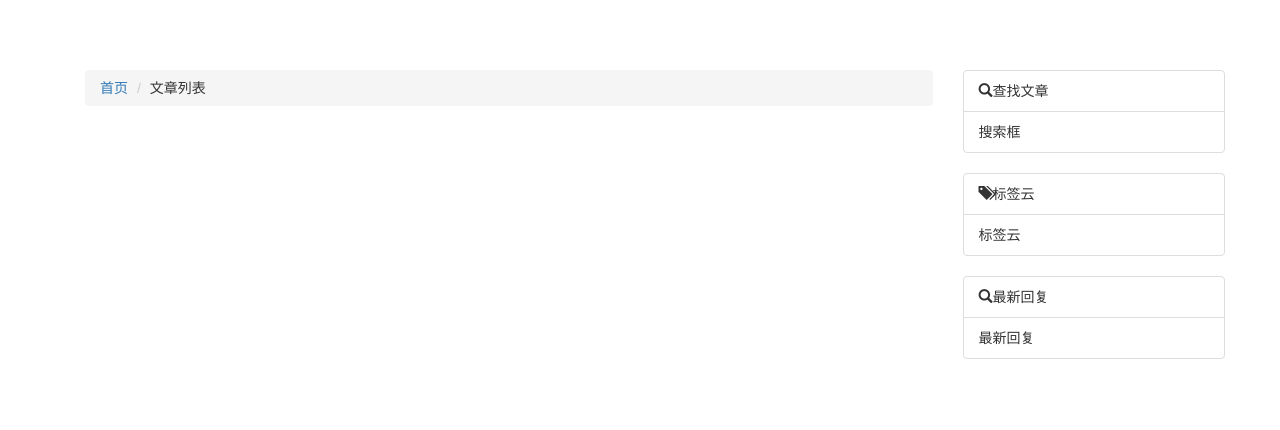
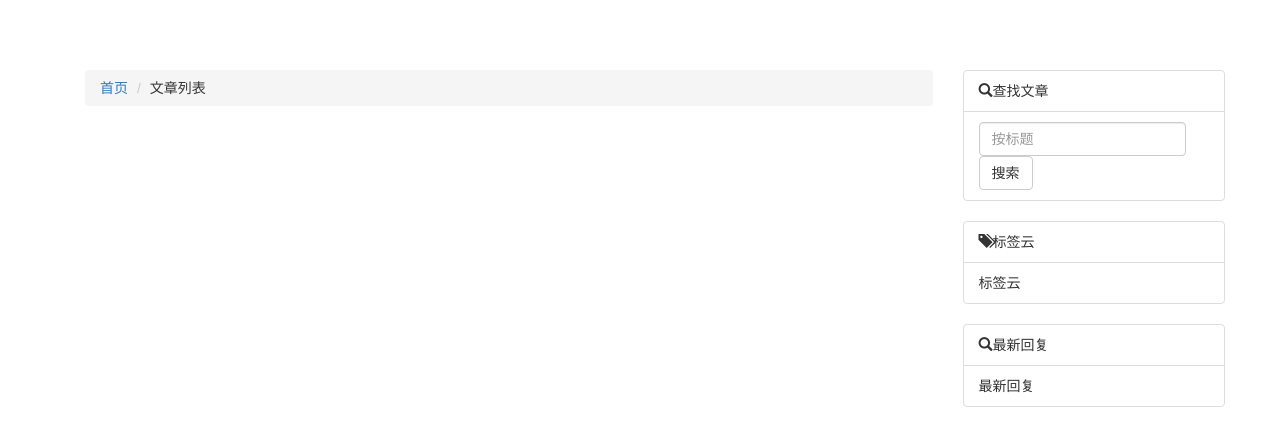
Before and after one commit to zhongyuwen/yii2, a PHP site: template frontend/views/post/index.php in a window 1280 px wide. Shown: the top 430 px of the page. Run offline with PHP 8.4, Linux system fonts and the light colour scheme; the template is opened without the code that fills it, so the values that code supplies are empty; some libraries are stand-ins or nearby versions.

Commit message:
完成前台页面搭建

```diff
--- a/common/models/Post.php
+++ b/common/models/Post.php
@@ -144,7 +144,7 @@ class Post extends \yii\db\ActiveRecord
         $links = array();
         foreach (Tag::string2array($this->tags) as $tag)
         {
-            $links[] = Html::a(Html::encode($tag), array('post/index', 'PostFrontSearch[tags]'=>$tag));
+            $links[] = Html::a(Html::encode($tag), array('post/index', 'PostSearch[tags]'=>$tag));
         }
         return $links;
     }
--- a/frontend/views/post/index.php
+++ b/frontend/views/post/index.php
@@ -28,7 +28,16 @@ use yii\widgets\ListView;
             <div class="searchbox">
                 <ul class="list-group">
                     <li class="list-group-item"><span class="glyphicon glyphicon-search" aria-hidden="true"></span>查找文章</li>
-                    <li class="list-group-item"></span>搜索框</li>
+                    <li class="list-group-item"></span>
+
+                        <form class="form-inline" action="index.php?r=post/index" id="w0" method="get">
+                          <div class="form-group">
+                            <input type="text" class="form-control" name="PostSearch[title]" id="w0input" placeholder="按标题">
+                          </div>
+                          <button type="submit" class="btn btn-default">搜索</button>
+                        </form>
+
+                    </li>
                 </ul>
             </div>
 
```
